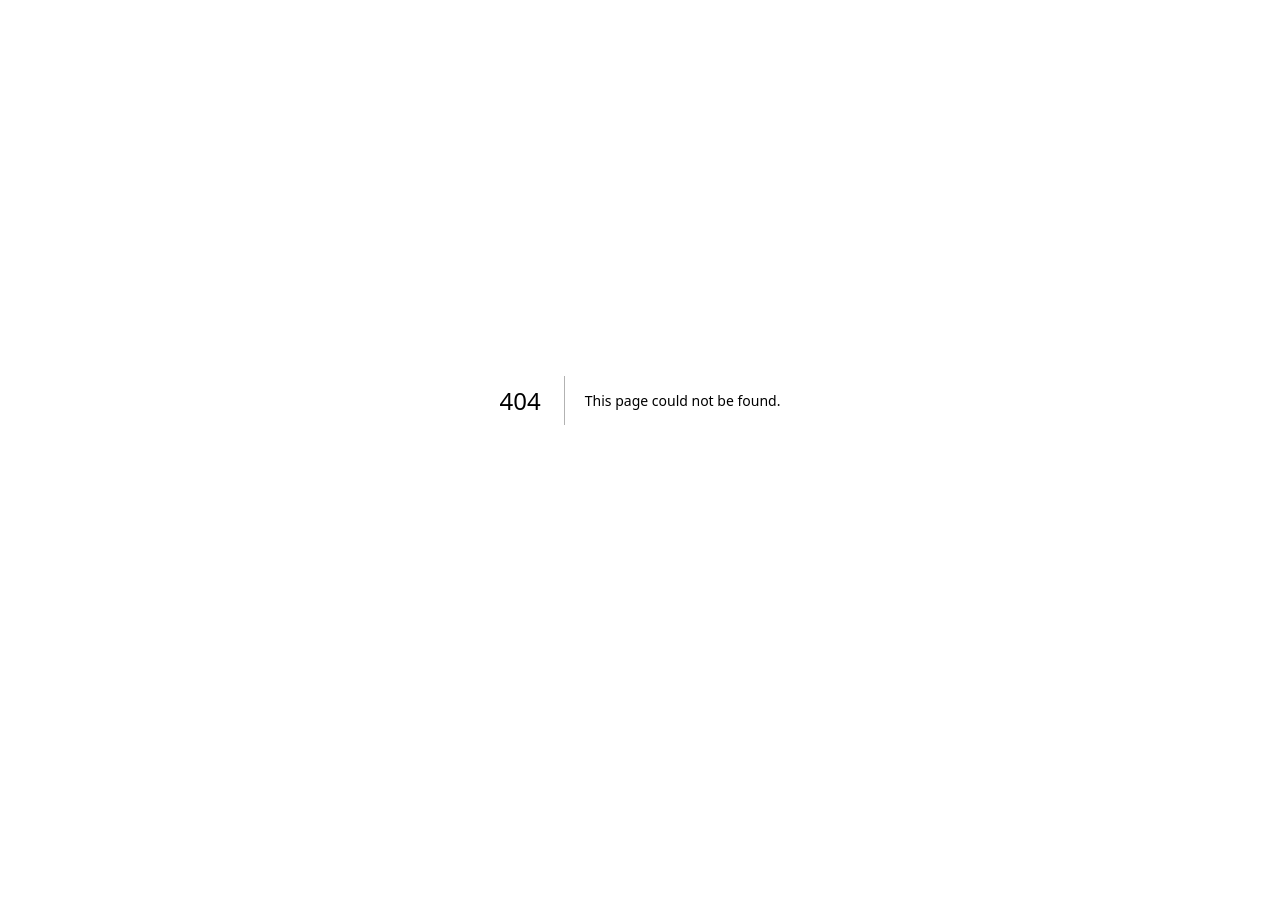
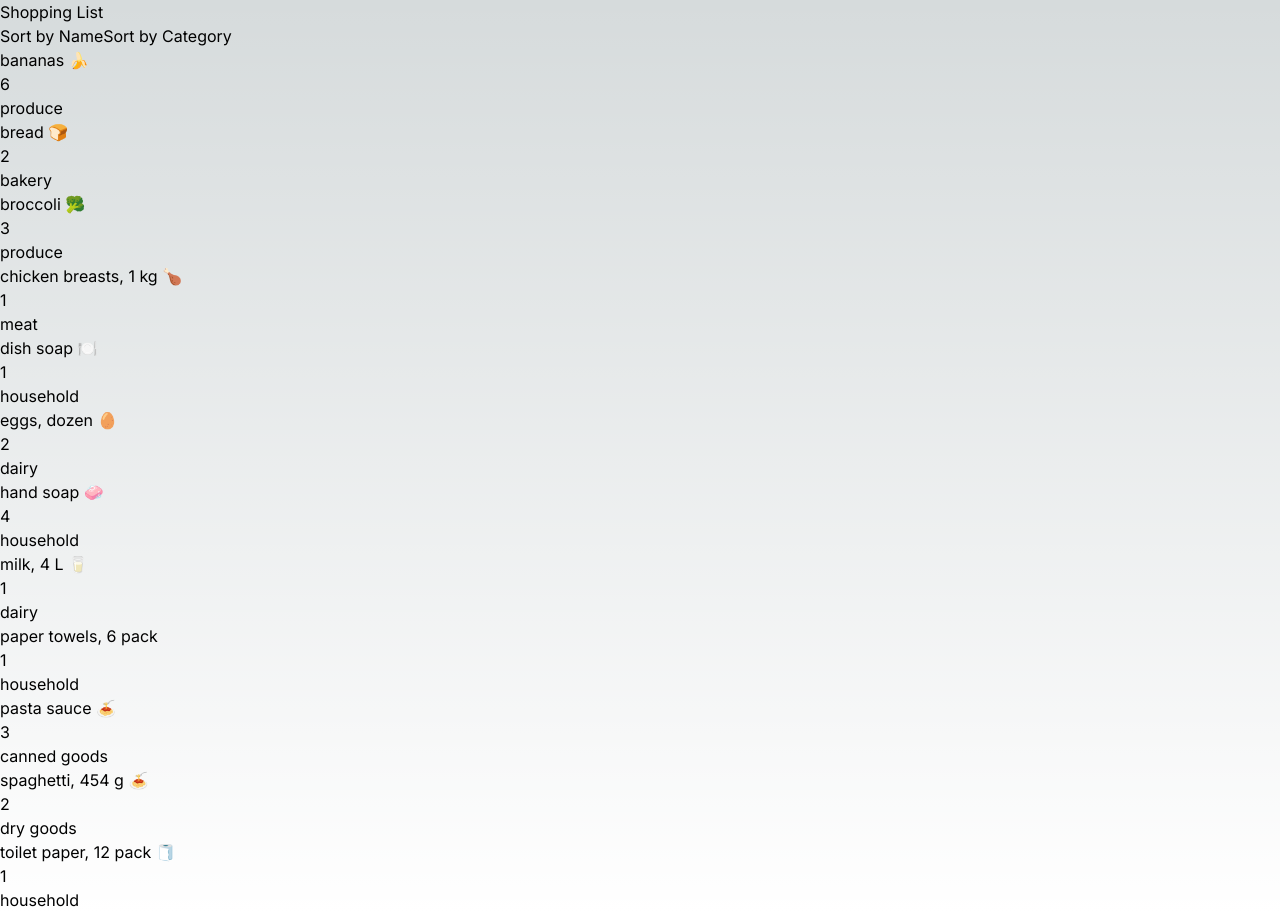
Before and after one commit to Kiydo/cprg306-assignments, a Next.js app: page /week5 in a window 1280 px wide. Before the commit this address had no page. Before the commit the page ends 800 px from the top, so only its background shows below. Built offline with nearby package versions, Linux system fonts and the light colour scheme.

Commit message:
week 4 and week 5ish
week5 needs more work on i think

```diff
--- a/app/page.js
+++ b/app/page.js
@@ -9,6 +9,8 @@ export default function Home() {
         <ul>
           <li><Link href="/week2">Week 2</Link></li>
           <li><Link href="/week3">Week 3</Link></li>
+          <li><Link href="/week4">Week 4</Link></li>
+          <li><Link href="/week5">Week 5</Link></li>
         </ul>
     </main>
   );
--- /dev/null
+++ b/app/week4/new-item.js
@@ -0,0 +1,82 @@
+"use client";
+
+import { useState } from "react";
+
+export default function NewItem() {
+    const [name, setName] = useState("");
+    const [quantity, setQuantity] = useState(1);
+    const [category, setCategory] = useState("Produce");
+
+    const handleSubmit = (event) => {
+        event.preventDefault();
+
+        const newEvent = {
+        name: name,
+        quantity: quantity,
+        category: category,
+        };
+        console.log(newEvent);
+        alert("Added item: " + name + ", quantity: " + quantity + ", category: " + category);
+
+        setName("");
+        setQuantity(1);
+        setCategory("Produce");
+    };
+
+    const handleNameChange = (event) => {
+        setName(event.target.value);
+    };
+
+    const handleQuantityChange = (event) => {
+        setQuantity(event.target.value);
+    };
+
+    const handleCategoryChange = (event) => {
+        setCategory(event.target.value);
+    };
+
+    return (
+        <main className="min-h-screen">
+            <form onSubmit={handleSubmit}>
+                <span>Name</span>
+                <input
+                    type="text"
+                    required
+                    onChange={handleNameChange}
+                    value={name}
+                    className="mt-1 p-1 block w-full rounded-md text-black bg-gray-100 focus:bg-white"
+                />
+                <span>Quantity</span>
+                <input
+                    type="number"
+                    onChange={handleQuantityChange}
+                    value={quantity}
+                    min={1}
+                    max={99}
+                    className="mt-1 p-1 block w-full rounded-md text-black bg-gray-100 focus:bg-white"
+                />
+                <span>Category</span>
+                <select onChange={handleCategoryChange}>
+                    <option value="Produce">Produce</option>
+                    <option value="Dairy">Dairy</option>
+                    <option value="Meat">Meat</option>
+                    <option value="Bakery">Bakery</option>
+                    <option value="Canned Goods">Canned Goods</option>
+                    <option value="Dry Goods">Dry Goods</option>
+                    <option value="Household">Household</option>
+                </select>
+
+                <button
+                    type="submit"
+                    className="w-full py-2 px-4 bg-sky-600 hover:bg-sky-500 rounded-md text-white"
+                >
+                    Add Item
+                </button>
+
+            </form>
+        </main>
+
+    )
+
+
+}
--- /dev/null
+++ b/app/week4/page.js
@@ -0,0 +1,12 @@
+import Link from "next/link";
+import NewItem from "./new-item";
+
+export default function Home() {
+    return (
+        <main>
+            <Link href="./week4/new-item.js">Add New Item</Link>
+            <NewItem />
+
+        </main>
+    )
+}
--- /dev/null
+++ b/app/week5/item-list.js
@@ -0,0 +1,52 @@
+"use client";
+
+import Item from "./item";
+import data from "./items.json";
+import { useState } from "react";
+
+export default function ItemList () {
+    const [sortBy, setSortBy] = useState("name");
+
+    // const handleEvent = (event) => {
+    // event.preventDefault();
+    if (sortBy === "name") {
+        data.sort((a, b) => a.name.localeCompare(b.name));
+    };
+    if (sortBy === "category") {
+        data.sort((a, b) => a.category.localeCompare(b.category));
+    };
+
+    // };
+    const handleSortName = () => {
+        setSortBy("name");
+    };
+    const handleSortCategory = () => {
+        setSortBy("category");
+    };
+    // const handleSort = () => {
+
+    //     if (sortBy === "name") {
+    //         data.sort((a, b) => a.name.localeCompare(b.name));
+    //     } else if (sortBy === "quantity") {
+    //         setSortBy("category");
+    //     } else {
+    //         setSortBy("name");
+    //     }
+    // };
+
+    return (
+        <main>
+            {/* <form onSubmit={handleEvent}> */}
+                <button onClick={handleSortName}>Sort by Name</button>
+                <button onClick={handleSortCategory}>Sort by Category</button>
+                {data.map((item) => (
+                    <Item name={item.name} quantity={item.quantity} category={item.category} />
+                ))}
+
+                {/* <button onClick={handleSortName}>Sort by Name</button>
+                <button onClick={handleSortCategory}>Sort by Category</button> */}
+            {/* </form> */}
+
+        </main>
+    );
+}
--- /dev/null
+++ b/app/week5/item.js
@@ -0,0 +1,13 @@
+
+export default function Item ({name, quantity, category}) {
+
+    return (
+        <div>
+           <ul>
+                <li>{name}</li>
+                <li>{quantity}</li>
+                <li>{category}</li>
+           </ul>
+        </div>
+    );
+}
--- /dev/null
+++ b/app/week5/items.json
@@ -0,0 +1,74 @@
+[
+    {
+      "id": "1h2GJKH12gkHG31h1H",
+      "name": "milk, 4 L 🥛",
+      "quantity": 1,
+      "category": "dairy"
+    },
+    {
+      "id": "2KJH3k2j3H1k2J3K1H",
+      "name": "bread 🍞",
+      "quantity": 2,
+      "category": "bakery"
+    },
+    {
+      "id": "3h2KJH3k2j3H1k2J3",
+      "name": "eggs, dozen 🥚",
+      "quantity": 2,
+      "category": "dairy"
+    },
+    {
+      "id": "4k2J3K1H2GJKH12gk",
+      "name": "bananas 🍌",
+      "quantity": 6,
+      "category": "produce"
+    },
+    {
+      "id": "5H1h1H2KJH3k2j3H",
+      "name": "broccoli 🥦",
+      "quantity": 3,
+      "category": "produce"
+    },
+    {
+      "id": "6H1k2J3K1H2GJKH1",
+      "name": "chicken breasts, 1 kg 🍗",
+      "quantity": 1,
+      "category": "meat"
+    },
+    {
+      "id": "7gkHG31h1H2KJH3k",
+      "name": "pasta sauce 🍝",
+      "quantity": 3,
+      "category": "canned goods"
+    },
+    {
+      "id": "8j3H1k2J3K1H2GJK",
+      "name": "spaghetti, 454 g 🍝",
+      "quantity": 2,
+      "category": "dry goods"
+    },
+    {
+      "id": "9H12gkHG31h1H2KJ",
+      "name": "toilet paper, 12 pack 🧻",
+      "quantity": 1,
+      "category": "household"
+    },
+    {
+      "id": "10H3k2j3H1k2J3K1",
+      "name": "paper towels, 6 pack",
+      "quantity": 1,
+      "category": "household"
+    },
+    {
+      "id": "11k2J3K1H2GJKH12",
+      "name": "dish soap 🍽️",
+      "quantity": 1,
+      "category": "household"
+    },
+    {
+      "id": "12GJKH12gkHG31h1",
+      "name": "hand soap 🧼",
+      "quantity": 4,
+      "category": "household"
+    }
+  ]
--- /dev/null
+++ b/app/week5/page.js
@@ -0,0 +1,12 @@
+import Link from "next/link";
+import ItemList from "./item-list";
+
+
+export default function Page () {
+    return (
+        <main>
+            <h1>Shopping List</h1>
+            <ItemList />
+        </main>
+    );
+}
```
